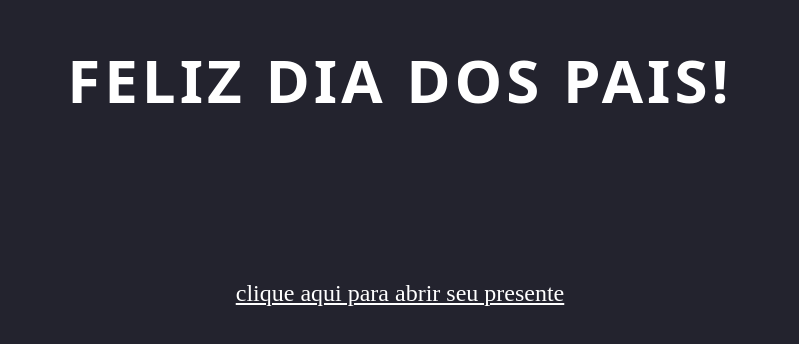
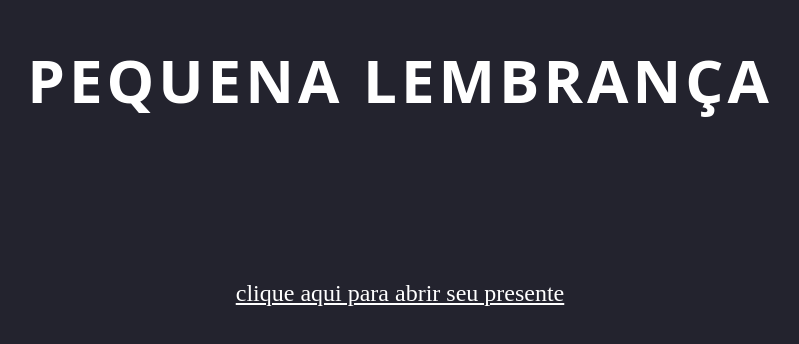
Before and after one commit to euclidescunha7/kkkkk, a plain HTML site: page index.html in a window 1280 px wide. Shown: the part 320-664 px from the top of the page, without its empty margins (240-1039 px from the left). Drawn offline with Linux system fonts and the light colour scheme.

Commit message:
Update index.html

```diff
--- a/index.html
+++ b/index.html
@@ -10,7 +10,7 @@
 <body>
     <header>
         <nav>
-            <h1 class="logo">FELIZ DIA DOS PAIS!</h1>
+            <h1 class="logo">PEQUENA LEMBRANÇA</h1>
             <a href="./FOTO.jpg">clique aqui para abrir seu presente</a>
 
         </nav>
```
